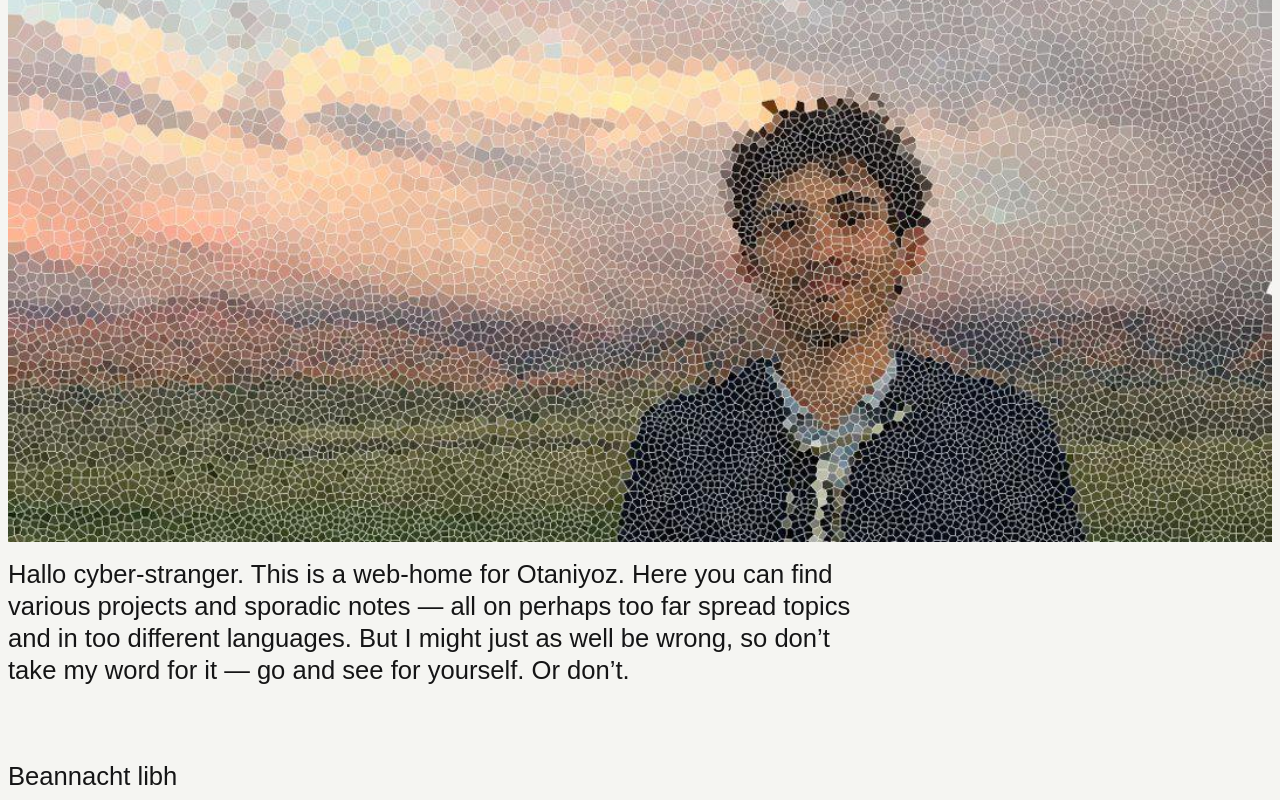
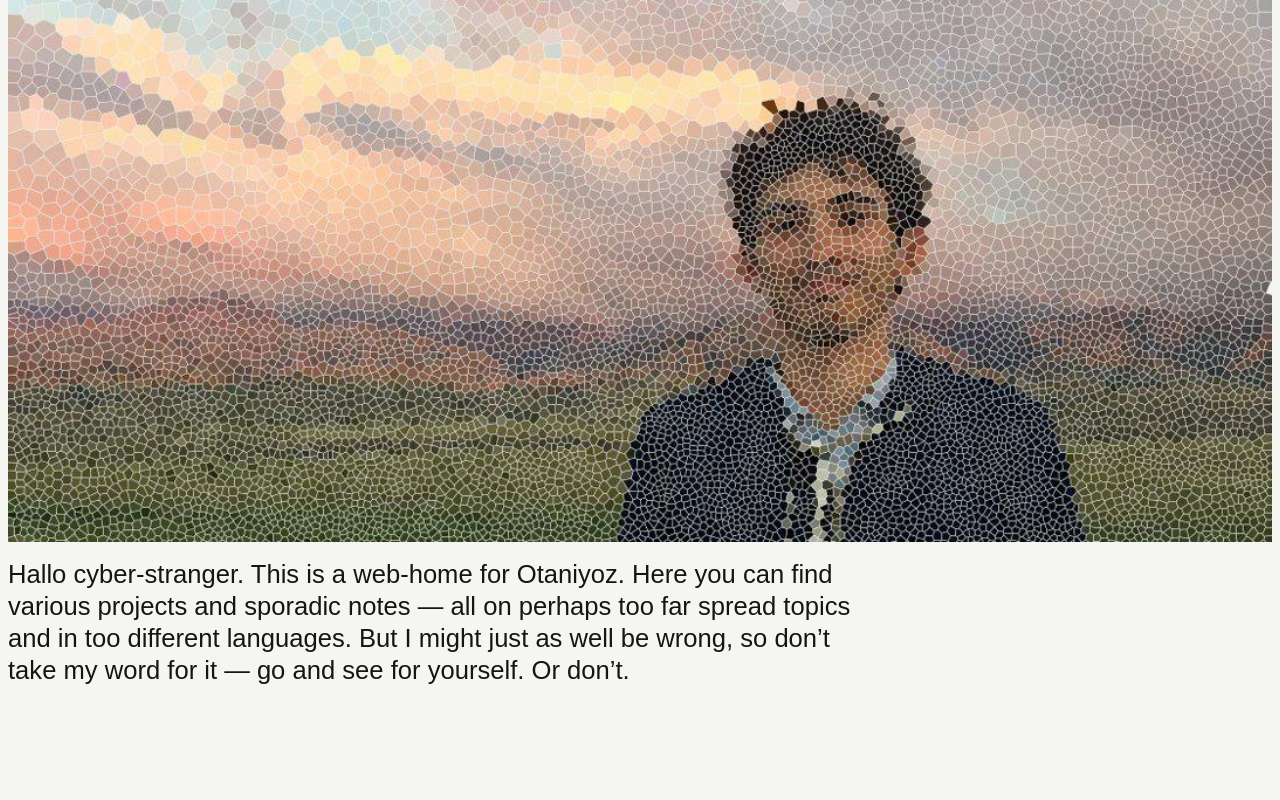
Before and after one commit to otaniyoz/web, a SvelteKit app: page / in a window 1280 px wide. Shown: the part 208-1008 px from the top of the page. After the commit the page ends 928 px from the top, so only its background shows below. Built offline with nearby package versions, Linux system fonts and the light colour scheme.

Commit message:
removed footer

```diff
--- a/src/routes/+layout.svelte
+++ b/src/routes/+layout.svelte
@@ -19,9 +19,6 @@
 <main class="short-page-wrapper">
   <slot />
 </main>
-<footer>
-  <p>Beannacht libh</p>
-</footer>
 
 <style>
   .short-page-wrapper {
@@ -34,13 +31,6 @@
 
   .about {
     grid-column: 1 / span 2;
-  }
-
-  footer {
-    display: grid;
-    align-items: end;
-    height: var(--footer-height);
-    justify-items: start;
   }
 
   header {
```
